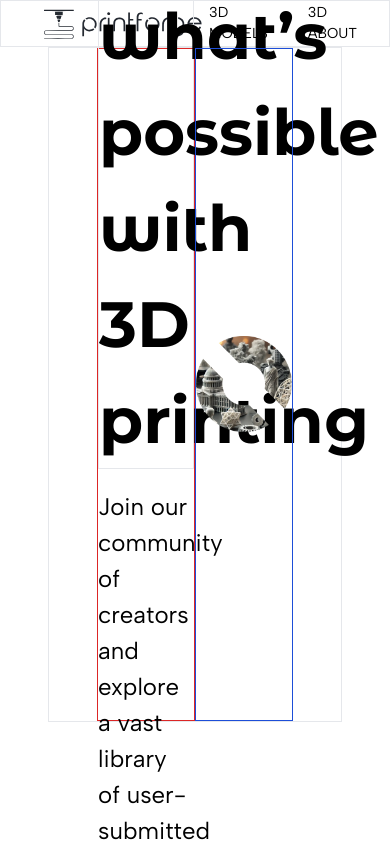
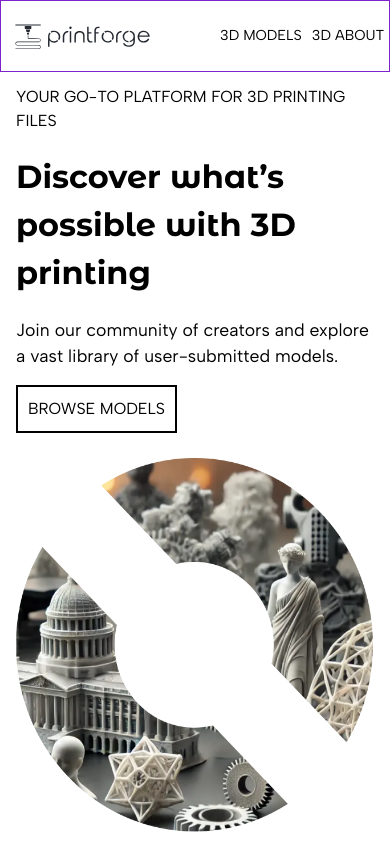
Before and after one commit to staff2277/Next-JS, a Next.js app in the folder printforge/: page / in a window 390 px wide. Shown: the top 844 px of the page. Built offline with nearby package versions, Linux system fonts and the light colour scheme.

Commit message:
refactor: enhance layout and styling for header and home page components

```diff
--- a/printforge/app/bug/page.tsx
+++ /dev/null
@@ -1,31 +0,0 @@
-import React from "react";
-
-const DebugPage = () => {
-  return (
-    <div className="p-8">
-      <h1 className="text-2xl mb-4">Tailwind Debug Test</h1>
-
-      {/* Test standard Tailwind classes */}
-      <div className="mb-4">
-        <p className="text-red-500">Standard Tailwind color (should work)</p>
-        <p className="text-xl">Standard Tailwind size (should work)</p>
-      </div>
-
-      {/* Test custom classes with kebab-case */}
-      <div className="mb-4">
-        <p className="text-toggleOrange">Custom toggle-orange color</p>
-        <p className="text-heroLarge">Custom hero-large size</p>
-        <p className="font-montAlt">Custom mont-alt font</p>
-        <p className="text-primaryButton">Custom primary-button size</p>
-      </div>
-
-      {/* Test with CSS variables as fallback */}
-      <div className="mb-4">
-        <p style={{ color: "#F77429" }}>Direct hex color (should work)</p>
-        <p style={{ fontSize: "3.5rem" }}>Direct font size (should work)</p>
-      </div>
-    </div>
-  );
-};
-
-export default DebugPage;
--- a/printforge/app/layout.tsx
+++ b/printforge/app/layout.tsx
@@ -24,18 +24,20 @@ export default function RootLayout({
       className={`${montserratAlternates.variable} ${albertSans.variable}`}
     >
       <body>
-        <header>
-          <nav className="uppercase flex justify-between border items-center px-[2rem]">
+        <header className=" ">
+          <nav className="uppercase max-sm:py-[1rem] flex justify-between border border-purple-700 items-center lg:px-[2rem] sm:px-[1rem] max-sm:px-[.3rem] ">
             <div>
-              <img src="/logo-1.svg" alt="logo" />
+              <img className="max-sm:w-[150px]" src="/logo-1.svg" alt="logo" />
             </div>
-            <ul className="flex gap-[40px] text-[.9rem]">
+            <ul className="flex sm:gap-[40px] max-sm:gap-[10px] text-[.9rem]">
               <li>3d Models</li>
               <li>3d About</li>
             </ul>
           </nav>
         </header>
-        <div className="px-[3rem]">{children}</div>
+        <div className="lg:px-[3rem] sm:px-[1.5rem] max-sm:px-[1rem] ">
+          {children}
+        </div>
       </body>
     </html>
   );
--- a/printforge/app/page.tsx
+++ b/printforge/app/page.tsx
@@ -2,27 +2,27 @@ import React from "react";
 
 const Home = () => {
   return (
-    <div className="h-[80vh] border flex justify-between px-[3rem]">
-      <div className="border border-red-600 w-1/2 flex flex-col justify-center">
-        <p className="uppercase mb-[20px]">
+    <div className="h-[90vh] flex justify-between xl:px-[3rem] lg:px-[0rem] max-md:gap-3 max-sm:gap-3 max-sm:flex-col">
+      <div className="w-1/2 flex flex-col justify-center max-sm:w-full max-sm:h-1/2 ">
+        <p className="uppercase mb-[20px] sm:text-[.9rem]">
           Your go-to platform for 3D printing files
         </p>
-        <h1 className="text-[4rem] font-montAlt font-bold border mb-[20px]">
+        <h1 className="2xl:text-[4rem] lg:text-[3rem] md:text-[2rem] sm:text-[1.7rem] font-montAlt font-bold mb-[20px] max-sm:text-[2rem]">
           Discover what’s possible with 3D printing
         </h1>
-        <p className="mb-[73px] text-[1.5rem] text-toggle-orange">
+        <p className="md:mb-[73px] max-md:mb-[50px] max-sm:mb-[1rem]  2xl:text-[1.5rem] lg:text-[1.2rem] sm:text-[.93rem] max-sm:text-[1.1rem]">
           Join our community of creators and explore a vast library of
           user-submitted models.
         </p>
         <span>
-          <button className="uppercase border-2 text-[20px] py-[10px] px-[10px]">
+          <button className="uppercase border-2 border-black py-[10px] px-[10px] 2xl:text-[1.1rem] lg:text-[1.2rem] sm:text-[.93rem]">
             browse models
           </button>
         </span>
       </div>
-      <div className="border border-blue-700 w-1/2 flex flex-col justify-center items-center">
-        <span>
-          <img src="hero-image 1.png" alt="Hero image" />
+      <div className="w-1/2 flex flex-col justify-center items-center max-sm:w-full max-sm:h-1/2 ">
+        <span className="max-sm:h-[100%] max-sm:flex max-sm:justify-center">
+          <img className="" src="hero-image 1.png" alt="Hero image" />
         </span>
       </div>
     </div>
```
